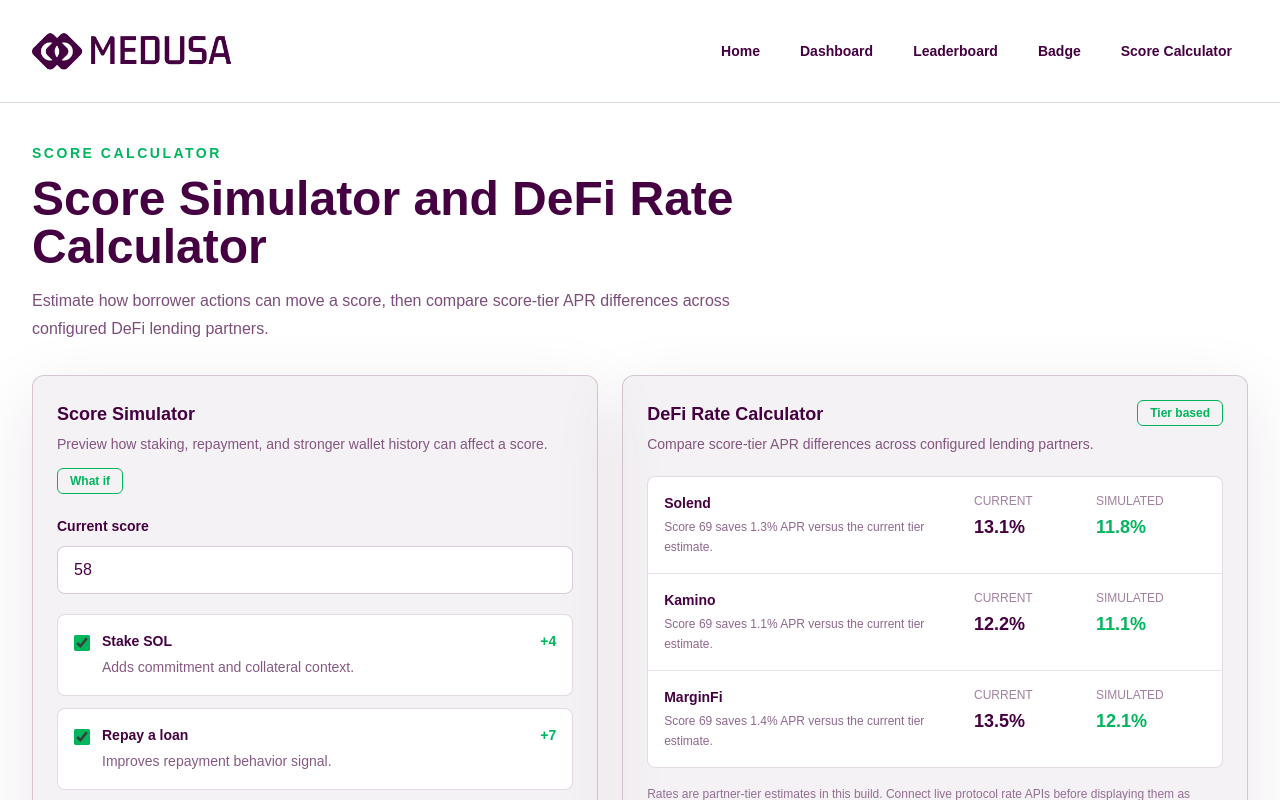
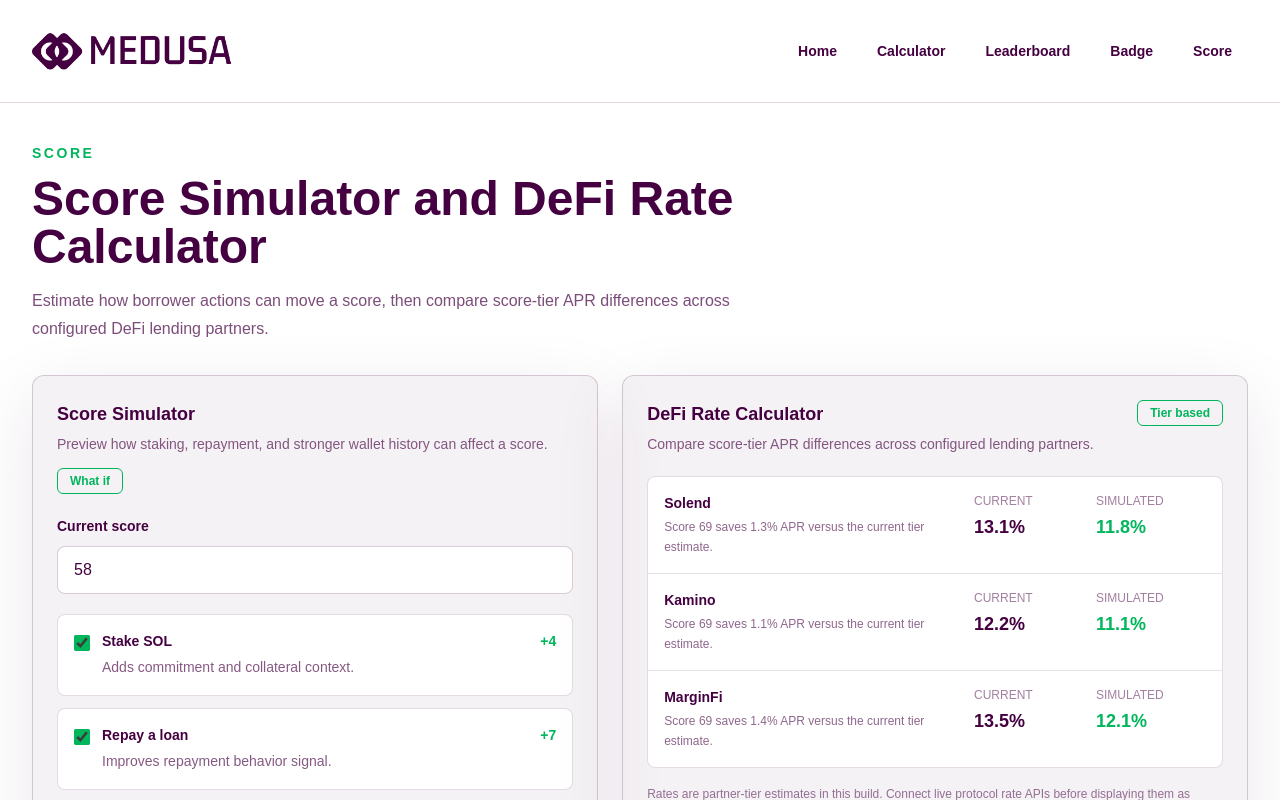
Before and after one commit to GeneralAcre/medusa-lending-score, a Next.js app in the folder web/: page /calculator in a window 1280 px wide. Shown: the top 800 px of the page. Built offline with nearby package versions, Linux system fonts and the light colour scheme; a web font is replaced by a local one.

Commit message:
Update score navigation labels

```diff
--- a/web/app/calculator/page.tsx
+++ b/web/app/calculator/page.tsx
@@ -8,7 +8,7 @@
       <section className="mx-auto max-w-7xl px-5 py-10 sm:px-6 lg:px-8">
         <div className="mb-8 max-w-3xl">
           <p className="text-sm font-black uppercase tracking-[0.18em] text-[#00B65C]">
-            Score Calculator
+            Score
           </p>
           <h1 className="mt-3 text-3xl font-black sm:text-5xl">
             Score Simulator and DeFi Rate Calculator
--- a/web/components/CreditConsole.tsx
+++ b/web/components/CreditConsole.tsx
@@ -197,7 +197,7 @@
         {!compact ? (
           <div className="mb-6 flex flex-wrap items-center justify-between gap-3 pt-6">
             <div>
-              <h1 className="text-2xl font-black sm:text-3xl">Dashboard</h1>
+              <h1 className="text-2xl font-black sm:text-3xl">Calculator</h1>
               <p className="mt-1 text-sm text-[#450041]/65">
                 Search an address or connect a wallet to view credit scoring.
               </p>
--- a/web/components/SiteHeader.tsx
+++ b/web/components/SiteHeader.tsx
@@ -6,10 +6,10 @@
 
 const navItems = [
   { label: "Home", href: "/" },
-  { label: "Dashboard", href: "/dashboard" },
+  { label: "Calculator", href: "/dashboard" },
   { label: "Leaderboard", href: "/leaderboard" },
   { label: "Badge", href: "/badge" },
-  { label: "Score Calculator", href: "/calculator" },
+  { label: "Score", href: "/calculator" },
 ];
 
 export function SiteHeader() {
```
